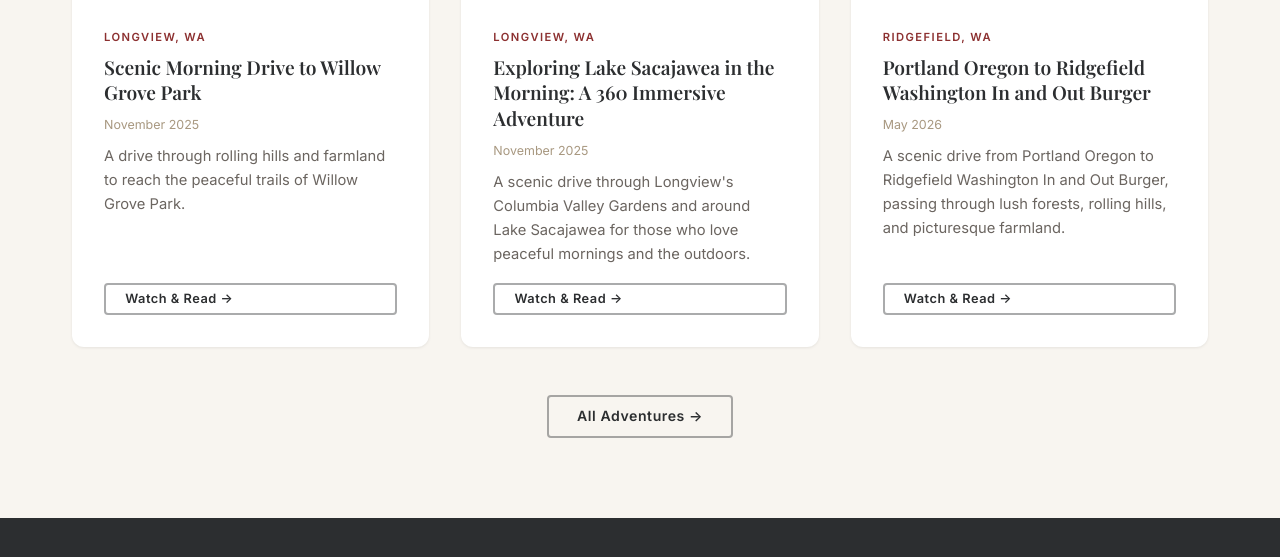
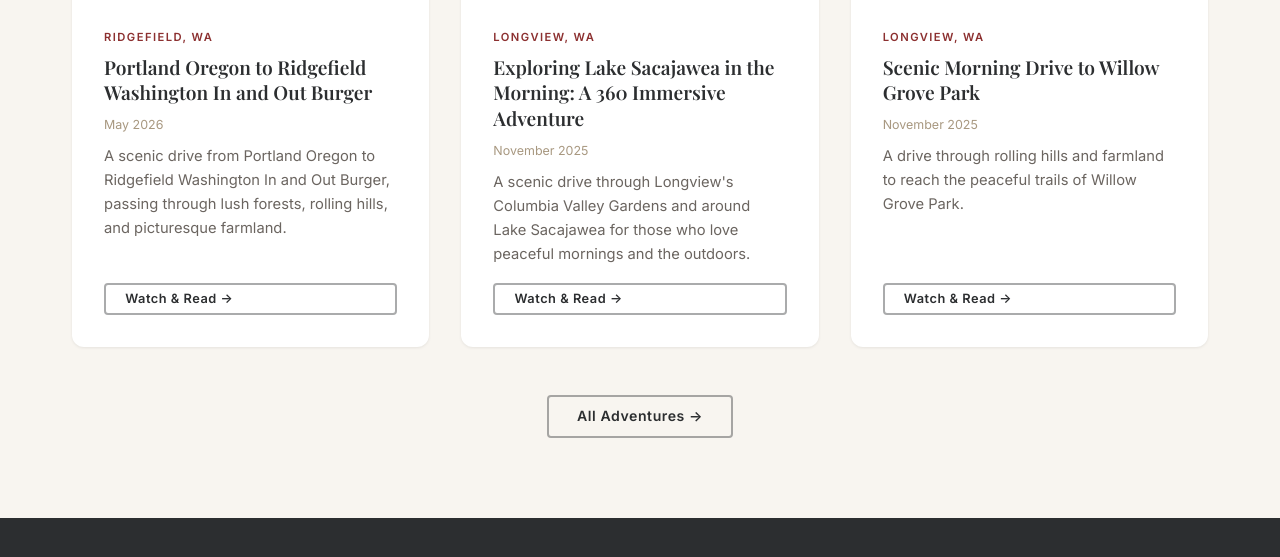
Before and after one commit to JohnPJustice/red-truck-adventures, a Jekyll site: the page built from index.html, in a window 1280 px wide and 900 px high, scrolled down 1727 px, cut to the strip 230-824 px from the top of the window. Shown: the top 557 px of the strip. Built offline with Jekyll 4.4.1, drawn with Linux system fonts in a browser that asks for light colours; some web fonts are replaced; some of the changed text lies outside the part shown.

Commit message:
feat: new adventure

```diff
--- a/index.html
+++ b/index.html
@@ -59,7 +59,8 @@
     </div>
 
     <div class="grid grid--3">
-      {% for adventure in site.adventures limit:3 %}
+      {% assign latest_adventures = site.adventures | sort: "date" | reverse %}
+      {% for adventure in latest_adventures limit:3 %}
       <article class="card">
         <a href="{{ adventure.url | prepend: site.baseurl }}" tabindex="-1" aria-hidden="true">
           <div class="img-container img-container--3x2">
@@ -91,23 +92,38 @@
 <section class="section section--dark">
   <div class="container">
     <div style="display:grid; grid-template-columns:1fr 1fr; gap:4rem; align-items:center;">
+      {% assign latest_video_adventures = latest_adventures | where_exp: "item", "item.video_id" %}
+      {% assign featured_video = latest_video_adventures | first %}
+      {% if featured_video %}
       <div>
         <span class="section-label" style="color:#A89880;">Featured Video</span>
-        <h2 style="color:#F2EDE4;">Drive from Portland Oregon, to Ridgefield Washington IN-N-OUT Burger</h2>
-        <p style="color:rgba(242,237,228,0.78);">A scenic drive with a stop at the iconic IN-N-OUT Burger in Ridgefield, Washington.</p>
-        <a href="{{ '/adventures/portland-oregon-to-ridgefield-washington-in-and-out-burger-blog/' | prepend: site.baseurl }}"
+        <h2 style="color:#F2EDE4;">{{ featured_video.title }}</h2>
+        <p style="color:rgba(242,237,228,0.78);">{{ featured_video.excerpt }}</p>
+        <a href="{{ featured_video.url | prepend: site.baseurl }}"
            class="btn btn--primary" style="margin-top:1.5rem;">Full Trip →</a>
       </div>
       <div class="video-embed">
-        <!-- Replace YOUTUBE_VIDEO_ID with your actual YouTube video ID -->
         <iframe
-          src="https://www.youtube-nocookie.com/embed/ZuE6hg3BbuI?rel=0&modestbranding=1"
-          title="Drive from Portland Oregon, to Ridgefield Washington IN-N-OUT Burger"
+          src="https://www.youtube-nocookie.com/embed/{{ featured_video.video_id }}?rel=0&modestbranding=1"
+          title="{{ featured_video.title }}"
           sandbox="allow-scripts allow-same-origin allow-presentation"
           allowfullscreen
           loading="lazy">
         </iframe>
       </div>
+      {% else %}
+      <div>
+        <span class="section-label" style="color:#A89880;">Featured Video</span>
+        <h2 style="color:#F2EDE4;">Video Coming Soon</h2>
+        <p style="color:rgba(242,237,228,0.78);">We are preparing the next road feature now. Check back soon for the latest trip.</p>
+      </div>
+      <div class="video-embed" style="display:flex; align-items:center; justify-content:center;">
+        <div style="text-align:center; color:rgba(255,255,255,0.4);">
+          <div style="font-size:2.5rem; margin-bottom:0.75rem;">▶</div>
+          <p style="margin:0; font-size:0.78rem; letter-spacing:0.1em; text-transform:uppercase;">Video Coming Soon</p>
+        </div>
+      </div>
+      {% endif %}
     </div>
   </div>
 </section>
```
Also changed, not shown: _adventures/2026-06-12-longview-to-astoria.md (added, +42 -0 lines).
